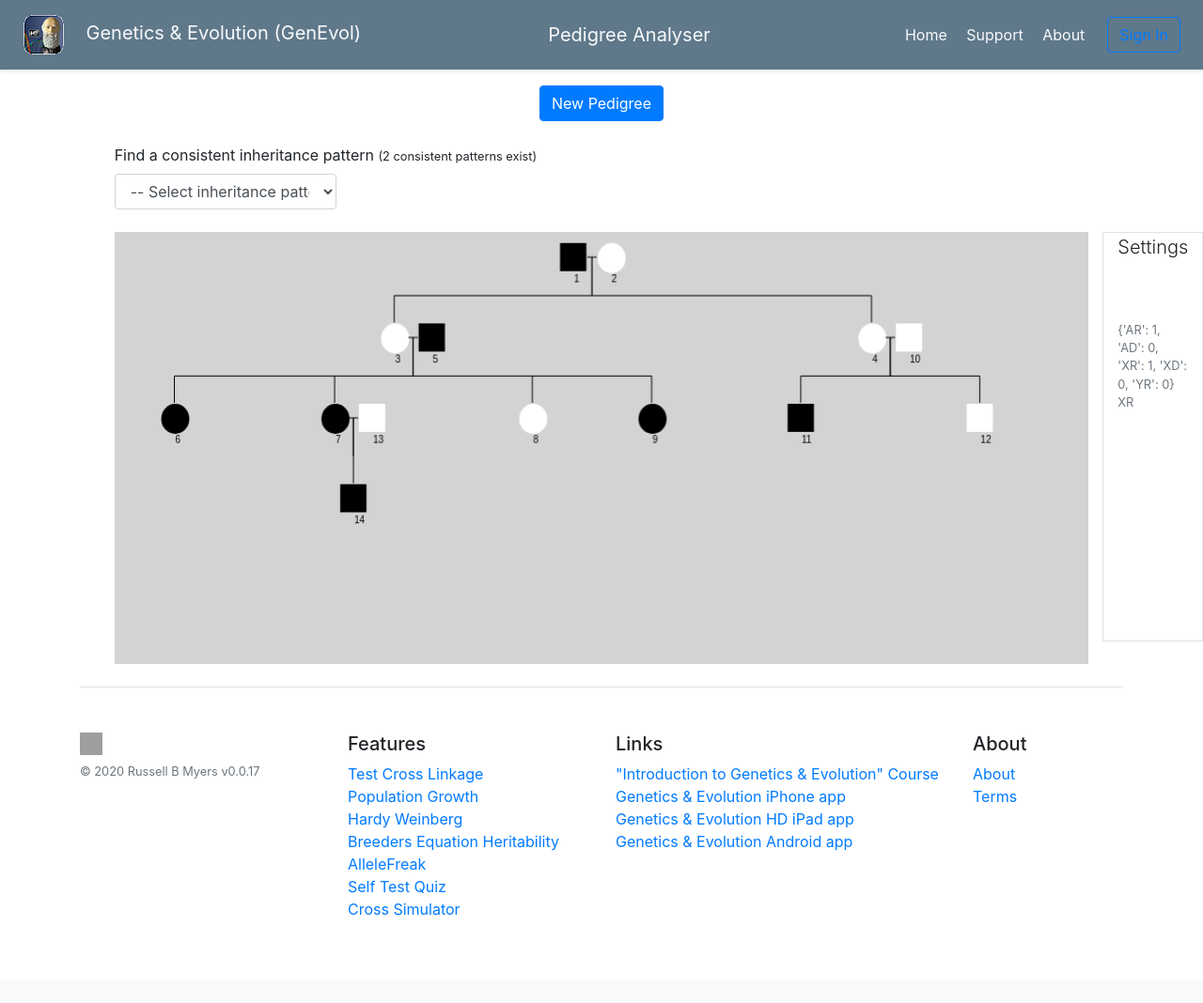
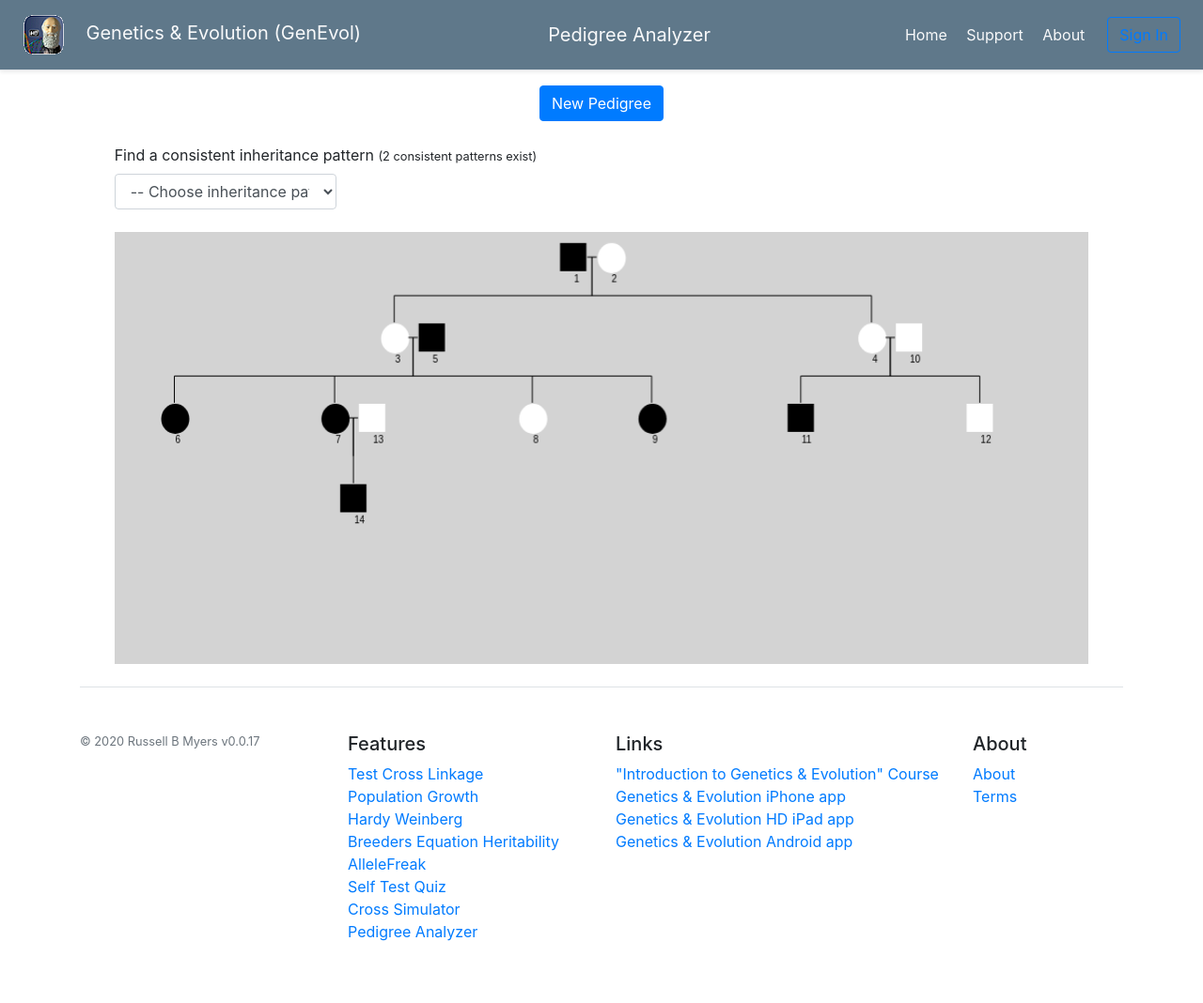
Before and after one commit to russellmyers/genevolweb, a Django app: page /pa in a window 1280 px wide. Shown: the whole page at 94% size. Before the commit the page ends 975 px from the top, so only its background shows below. Run offline with Django 3.2, Linux system fonts and the light colour scheme; some libraries are stand-ins or nearby versions; grey boxes are pictures that could not be loaded.

Commit message:
Pedigree analyser - introduce into main menu
Pedigree analyser:
- Introduce into main menu
- Change to American spelling (analyzer)
- Add "debug" query parameter to show actual inh pattern
- Make Y linked to slightly less likely
- Restrict non Y-linked to  max 2 consistent pedigrees (or 3 depending on random num)
- Add propertylistener
- Show allele legend

```diff
--- a/common/forms.py
+++ b/common/forms.py
@@ -144,5 +144,5 @@ class CrossSimForm(forms.Form):
     p2 = forms.ChoiceField(widget=forms.RadioSelect, choices=GEN_CHOICES)
 
 class PedigreeAnalyserForm(forms.Form):
-    INH_PATTERN_CHOICES = [('-1', '-- Select inheritance pattern --'),('AR', 'Autosomal Recesssive'), ('AD', 'Autosomal Dominant'), ('XR', 'X-Linked Recesssive'), ('XD', 'X-Linked Dominant'),  ('YR', 'Y-Linked') ]
+    INH_PATTERN_CHOICES = [('-1', '-- Choose inheritance pattern --'),('AR', 'Autosomal Recesssive'), ('AD', 'Autosomal Dominant'), ('XR', 'X-Linked Recesssive'), ('XD', 'X-Linked Dominant'),  ('YR', 'Y-Linked') ]
     inh_patterns = forms.ChoiceField(widget=forms.Select(attrs={'class': 'form-control'}), choices=INH_PATTERN_CHOICES)
--- a/common/templates/common/base.html
+++ b/common/templates/common/base.html
@@ -50,7 +50,7 @@
      <footer class="pt-4 my-md-5 pt-md-5 border-top">
         <div class="row">
           <div class="col-3">
-            <img class="mb-2" src="/docs/4.2/assets/brand/bootstrap-solid.svg" alt="" width="24" height="24">
+            <!--img class="mb-2" src="/docs/4.2/assets/brand/bootstrap-solid.svg" alt="" width="24" height="24"-->
             <small class="d-block mb-3 text-muted">&copy; 2020 Russell B Myers v0.0.17</small>
           </div>
           <div class="col-3">
@@ -63,6 +63,7 @@
               <li><a  href="{%url 'allele_freak' %}">AlleleFreak</a></li>
               <li><a  href="{%  url 'quiz' %}">Self Test Quiz</a></li>
               <li><a  href="{%  url 'cross_sim' %}">Cross Simulator</a></li>
+              <li><a  href="{%  url 'ped_an' %}">Pedigree Analyzer</a></li>
             </ul>
           </div>
           <div class="col-4">
--- a/common/templates/common/ped_an.html
+++ b/common/templates/common/ped_an.html
@@ -1,12 +1,12 @@
 {%  extends 'common/base.html' %}
 {%  load static %}
  {% block title %}
-Pedigree Analyser
+Pedigree Analyzer
 {% endblock %}
 
 
 {%  block app_title %}
-Pedigree Analyser
+Pedigree Analyzer
 {% endblock  %}
 
 {%  block custom_css %}
@@ -42,6 +42,7 @@ Pedigree Analyser
                          <button type="button" id="show-but" class="btn btn-info btn-large" onclick="showGenotypeButClicked(event);">Reveal Inferrable Genotypes</button>
 
                      </div>
+
                  </div>
              </form>
         </div>
@@ -59,6 +60,7 @@ Pedigree Analyser
                 </canvas>
             </div>
 
+            {%if  debug == 'Y' %}
             <div class = "col-1 border mt-4" id="pa-settings">
                 <form method="GET" id="type_form" action="{%  url 'ped_an' %}">
                     {% csrf_token %}
@@ -84,9 +86,11 @@ Pedigree Analyser
 
 
             </div>
+            {%endif %}
 
 
     </div>
+
 </div>
 
 
@@ -111,7 +115,7 @@ Pedigree Analyser
 
 <script src="{% get_static_prefix %}js/pa/viewclasses.js"></script>
 <script src="{% get_static_prefix %}js/pa/modelclasses.js"></script>
-<!--script src="{% get_static_prefix %}js/cs/propertylisteners.js"></script-->
+<script src="{% get_static_prefix %}js/pa/propertylisteners.js"></script>
 <script src="{% get_static_prefix %}js/pa/eventlisteners.js"></script>
 
 <script>
--- a/common/views.py
+++ b/common/views.py
@@ -921,7 +921,12 @@ def ped_an(request):
         chrom_type_requested = inh_pattern_requested[0]
         inh_type_requested = inh_pattern_requested[1]
 
+    max_consistent_allowed = request.GET.get('max_con', None) # Max number of pedigrees allowed consistent with the pedigree being generated
+    if max_consistent_allowed is not None:
+        max_consistent_allowed = int(max_consistent_allowed)
+    max_tries = int(request.GET.get('max_tries', 50)) # Max number of pedigrees to attempt to generate to find one which satisfies the max_consistent_allowed criteria. If exceeded, picks pedigree with min num consistent pedigrees over the limit
 
+    debug = request.GET.get('debug', 'N')
 
     if request.method == 'POST':
         pass
@@ -934,13 +939,13 @@ def ped_an(request):
         max_levels = 4  # 5
 
         if chrom_type_requested is None:
-            r = random.randint(0,2)
+            r = random.randint(0,4)
             chrom_type = None
-            if r== 0:
+            if (r== 0) or (r==1):
                chrom_type = ChromosomeTemplate.AUTOSOMAL
-            elif r == 1:
+            elif (r == 2) or (r==3):
                chrom_type = ChromosomeTemplate.X
-            else:
+            else: # less chance of Y
                 chrom_type = ChromosomeTemplate.Y
         else:
             chrom_type = chrom_type_requested
@@ -957,9 +962,28 @@ def ped_an(request):
             else:
                 inh_type = inh_type_requested
 
+        if max_consistent_allowed is None: # not supplied in query parameter. Try to set
+            if (chrom_type == ChromosomeTemplate.AUTOSOMAL):
+                r = random.random()
+                if r < 0.5:
+                    max_consistent_allowed = 3
+                else:
+                    max_consistent_allowed = 2
+            elif  (chrom_type == ChromosomeTemplate.X):
+                if r < 0.5:
+                    max_consistent_allowed = 3
+                else:
+                    max_consistent_allowed = 2
+
+
+
+        min_consistent_found = math.inf
+        min_consistent_pedigree = None
 
         done = False
+        tries = 0
         while not done:
+            tries += 1
             p = Pedigree(max_levels=max_levels, inh_type=inh_type, chrom_type=chrom_type,
                          prob_mate=prob_mate, max_children=max_children)
             adam = p.generate(hom_rec_partners=False)
@@ -967,16 +991,38 @@ def ped_an(request):
                 actual_inferrer = None
                 inferrers = [ARGenotypeInferrer(p), ADGenotypeInferrer(p), XRGenotypeInferrer(p), XDGenotypeInferrer(p),
                              YGenotypeInferrer(p)]
+                num_consistent = 0
                 for inferrer in inferrers:
                     if (inferrer.inh_type == inh_type) and (inferrer.chrom_type == chrom_type):
                         actual_inferrer = inferrer
-                        break
+                    consistent, err_msg = inferrer.infer()
+                    if consistent:
+                        num_consistent += 1
+                        if ((chrom_type != ChromosomeTemplate.Y) and (inferrer.chrom_type  == ChromosomeTemplate.Y)):
+                           #print('Found Y consistent pedigree which was not itself explicitly generated as Y linked')
+                           pass
+
+
                 num_afflicted = 0
                 for org in p.all_orgs_in_pedigree():
                     if actual_inferrer.is_afflicted(org):
                         num_afflicted +=1
                 if (num_afflicted == 0)   or (num_afflicted == len(p.all_orgs_in_pedigree())):
                     pass
+                elif max_consistent_allowed is not None:
+                    if num_consistent < min_consistent_found:
+                        min_consistent_found = num_consistent
+                        min_consistent_pedigree = p
+
+                    if num_consistent <= max_consistent_allowed:
+                       done = True
+                       break
+                    else:
+                       if tries > max_tries:
+                          p = min_consistent_pedigree
+                          done = True
+                          break
+
                 else:
                     done = True
                     break
@@ -1009,7 +1055,7 @@ def ped_an(request):
         ped_j['actual'] = chrom_type + str(inh_type)
 
         return render(request, "common/ped_an.html",
-                      context={'form':form, 'ped_j':ped_j, 'act_gens': act_gens, 'cons_per_inferrer': consistent_per_inferrer})
+                      context={'form':form, 'ped_j':ped_j, 'act_gens': act_gens, 'cons_per_inferrer': consistent_per_inferrer, 'debug': debug})
 
 
 def load_quiz(quiz_code):
--- a/getools/cross.py
+++ b/getools/cross.py
@@ -1727,7 +1727,7 @@ class Pedigree:
             org = Organism.organism_with_hom_recessive_genotype(self.gt, sex=sex, counter_id=self.next_id)
         else:
             org = Organism.organism_with_random_genotype(self.gt, sex=sex, counter_id=self.next_id)
-        print(str(org))
+        #print(str(org))
         self._organisms.append(org)
         self.next_id += 1
         return org
@@ -1780,7 +1780,7 @@ class Pedigree:
 
         self.gt = GenomeTemplate(ploidy=2, chromosome_templates=[c], X_chromosome_template=c_X,
                             Y_chromosome_template=c_Y, name='PedGT')
-        print(str(self.gt))
+        #print(str(self.gt))
 
         adam = self.add_organism(sex=Genome.MALE)
         # eve = Organism.organism_with_random_genotype(gt, sex=Genome.FEMALE, counter_id=next_id)
--- a/static/js/pa/eventlisteners.js
+++ b/static/js/pa/eventlisteners.js
@@ -3,19 +3,10 @@
 function showGenotypeButClicked(e) {
     var showBut = e.target;
 
-
     showGenotypes = !(showGenotypes);
 
-    if (showGenotypes) {
-        showBut.innerHTML = 'Hide Inferrable Genotypes';
-    }
-    else {
-        showBut.innerHTML = 'Reveal Inferrable Genotypes';
-    }
+    showGenotypesChanged();
 
-    pd.showGenotypes = showGenotypes;
-
-    pd.drawStuff();
 }
 
 
@@ -31,17 +22,21 @@ function inhPatternSelected(e) {
         tickEl.style.display = "none";
         showBut.style.display = "none";
         pd.inhTypeToShow = null;
-        pd.showGenotypes = true;
+        //showGenotypes = true;
     }
     else {
         tickEl.style.display = "block";
         pd.inhTypeToShow = selectedOption;
-        pd.showGenotypes= true;
+        //showGenotypes= true;
     }
+
+
+
     if (selectedOption in consistentPerInferrer) {
         if (consistentPerInferrer[selectedOption] == 0) {
             tickEl.src = staticPrefix + "img/cross.PNG";
             showBut.style.display = "none";
+            showGenotypes = false;
 
         }
 
@@ -54,7 +49,11 @@ function inhPatternSelected(e) {
     else {
             tickEl.src = staticPrefix + "img/cross.PNG";
             showBut.style.display = "none";
+            showGenotypes = false;
     }
+
+    showGenotypesChanged();
+
     //alert("yeah " + selectedOption + " " + consistentPerInferrer.toString());
 
 }
--- /dev/null
+++ b/static/js/pa/propertylisteners.js
@@ -0,0 +1,20 @@
+
+// Property change listener functions
+
+function showGenotypesChanged() {
+
+    var showBut = document.getElementById('show-but');
+
+    if (showGenotypes) {
+        showBut.innerHTML = 'Hide Inferrable Genotypes';
+    }
+    else {
+        showBut.innerHTML = 'Reveal Inferrable Genotypes';
+    }
+
+    pd.showGenotypes = showGenotypes;
+
+    pd.drawStuff();
+
+
+}
--- a/static/js/pa/viewclasses.js
+++ b/static/js/pa/viewclasses.js
@@ -594,10 +594,29 @@ class PedigreeDiagram {
 
   }
 
+  drawAlleleLegend() {
+     this.ctx.save();
+     if (this.showGenotypes) {
+         //this.inhTypeToShow = null;
+         var txt = 'Wild type Allele - A, Afflicted Allele - a'
+         if (this.inhTypeToShow == 'YR') {
+             txt = 'Wild type Allele - Y, Afflicted Allele - y'
+         }
+
+         this.ctx.font = "14px Helvetica Neue"; //Arial";
+         var textWidth = this.ctx.measureText(txt).width;
+         this.ctx.fillText(txt, this.padding.l + this.usableWidth - textWidth - 10, this.padding.t + 10);
+     }
+     this.ctx.restore()
+
+
+  }
+
   drawStuff(resize = false) {
 
       this.ctx.clearRect(0, 0, this.canvasEl.width, this.canvasEl.height);
       this.canvasEl.width+=0; //trick to refresh if above doesn't work
+
 
       // this.ctx.beginPath();
       // this.ctx.rect(this.padding.l, this.padding.t, this.usableWidth, this.usableHeight);
@@ -605,6 +624,9 @@ class PedigreeDiagram {
       if (resize) {
           this.resizeOrgPairCells();
       }
+
+
+      this.drawAlleleLegend();
 
       this.drawOrgPairs();
 
```
Also changed, not shown: common/templates/common/index.html (+22 -0 lines), static/img/cross.PNG.
